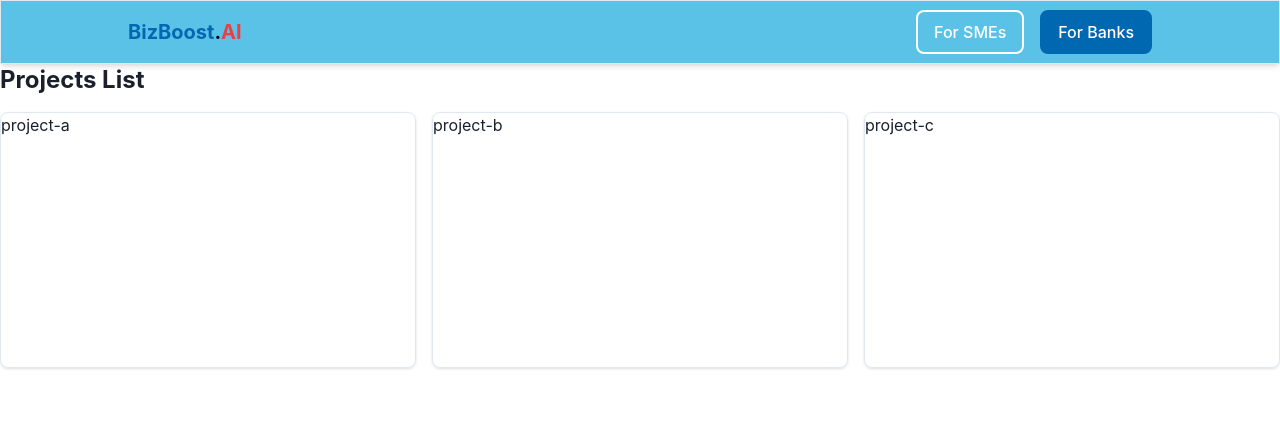
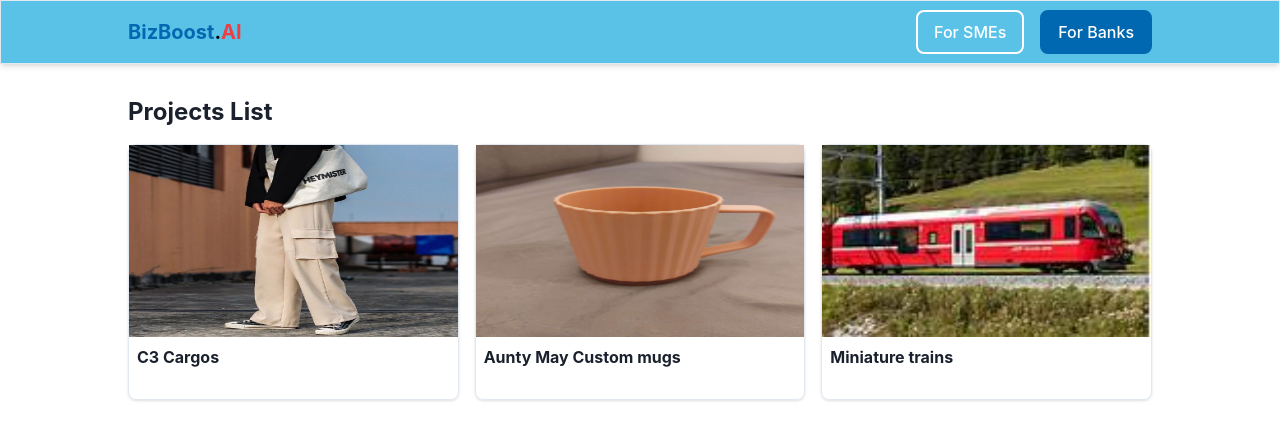
Before and after one commit to rmrt1n/rhb-hackathon, a Next.js app: page /bank in a window 1280 px wide. Shown: the top 440 px of the page. Built offline with nearby package versions, Linux system fonts and the light colour scheme.

Commit message:
feat: add basic func for bank index page

```diff
--- a/src/pages/bank/index.tsx
+++ b/src/pages/bank/index.tsx
@@ -1,13 +1,36 @@
 import Link from 'next/link';
+import Image from 'next/image';
 
 export default function Home() {
+  const projects = [
+    {
+      id: 1,
+      name: 'C3 Cargos',
+      thumbnail: '/proj.jpg',
+    },
+    {
+      id: 2,
+      name: 'Aunty May Custom mugs',
+      thumbnail: '/cup.jpg',
+    },
+    {
+      id: 3,
+      name: 'Miniature trains',
+      thumbnail: '/train.jpg',
+    },
+  ]
   return (
-    <div className="space-y-4">
+    <div className="min-h-[calc(100vh-64px)] max-w-5xl p-4 lg:px-0 m-auto space-y-4 my-4">
       <h1 className="text-2xl font-bold">Projects List</h1>
       <div className="flex sm:grid sm:grid-cols-2 md:grid-cols-3 gap-4">
-        { ['project-a', 'project-b', 'project-c'].map((proj) => (
-          <Link href={`/bank/projects/${proj}`} className="h-64 border rounded-lg shadow">
-            {proj}
+        { projects.map((proj) => (
+          <Link href={`/bank/projects/${proj.id}`} className="h-64 border rounded-lg shadow">
+          <div className="relative h-48">
+            <Image fill src={proj.thumbnail} alt="proj thumbnail" />
+          </div>
+          <div className="p-2">
+            <p className="font-bold">{proj.name}</p>
+          </div>
           </Link>
         ))}
       </div>
--- a/src/pages/bank/projects/[slug].tsx
+++ b/src/pages/bank/projects/[slug].tsx
@@ -1,12 +1,32 @@
 import { useRouter } from 'next/router';
+
+const projects = [
+  {
+    id: 1,
+    name: 'C3 Cargos',
+    thumbnail: '/proj.jpg',
+  },
+  {
+    id: 2,
+    name: 'Aunty May Custom mugs',
+    thumbnail: '/cup.jpg',
+  },
+  {
+    id: 3,
+    name: 'Miniature trains',
+    thumbnail: '/train.jpg',
+  },
+]
 
 export default function Project() {
   const router = useRouter()
-  const { slug } = router.query;
+  const { slug }: { slug: number } = router.query;
+  const project = projects[slug];
+  console.log(project)
 
   return (
     <>
-      this is the page for the { slug } project
+      this is the page for the {project.name}
     </>
   )
 }
```
Also changed, not shown: public/cup.jpg (added), public/train.jpg (added).
